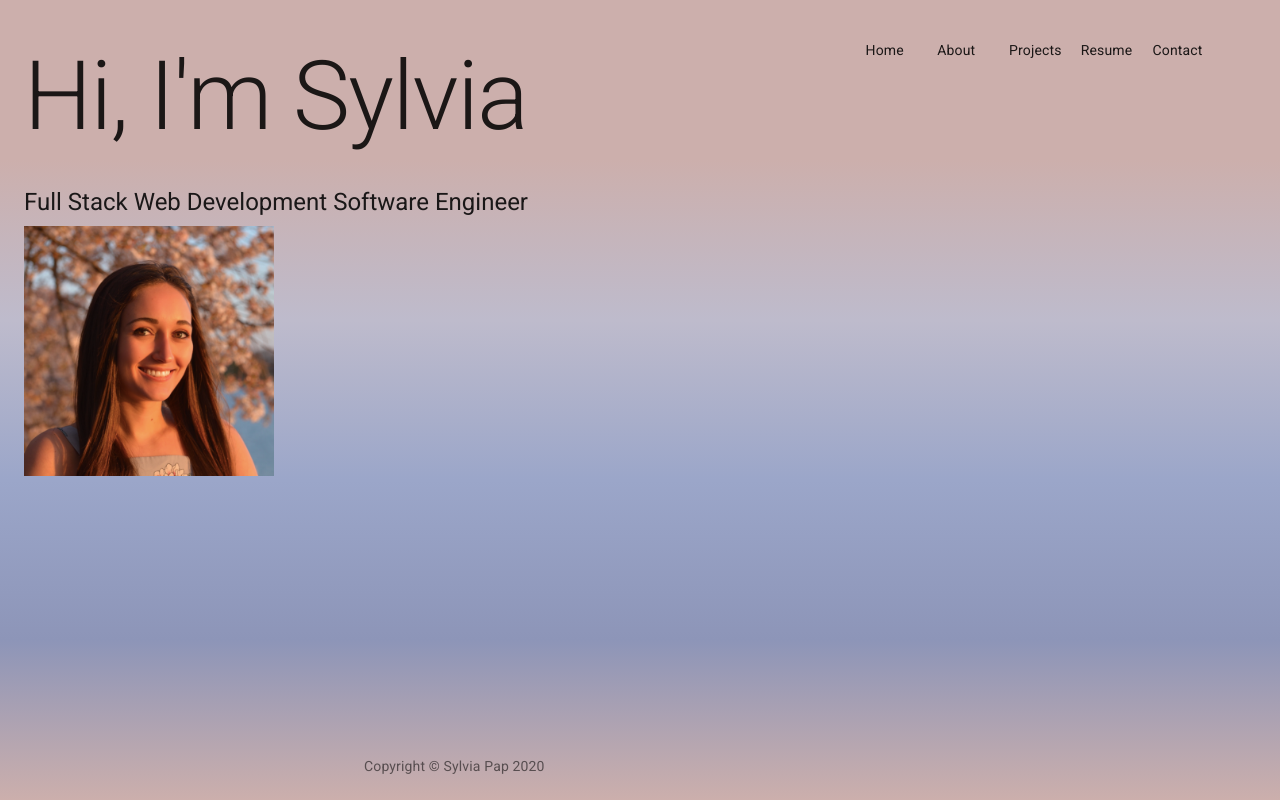
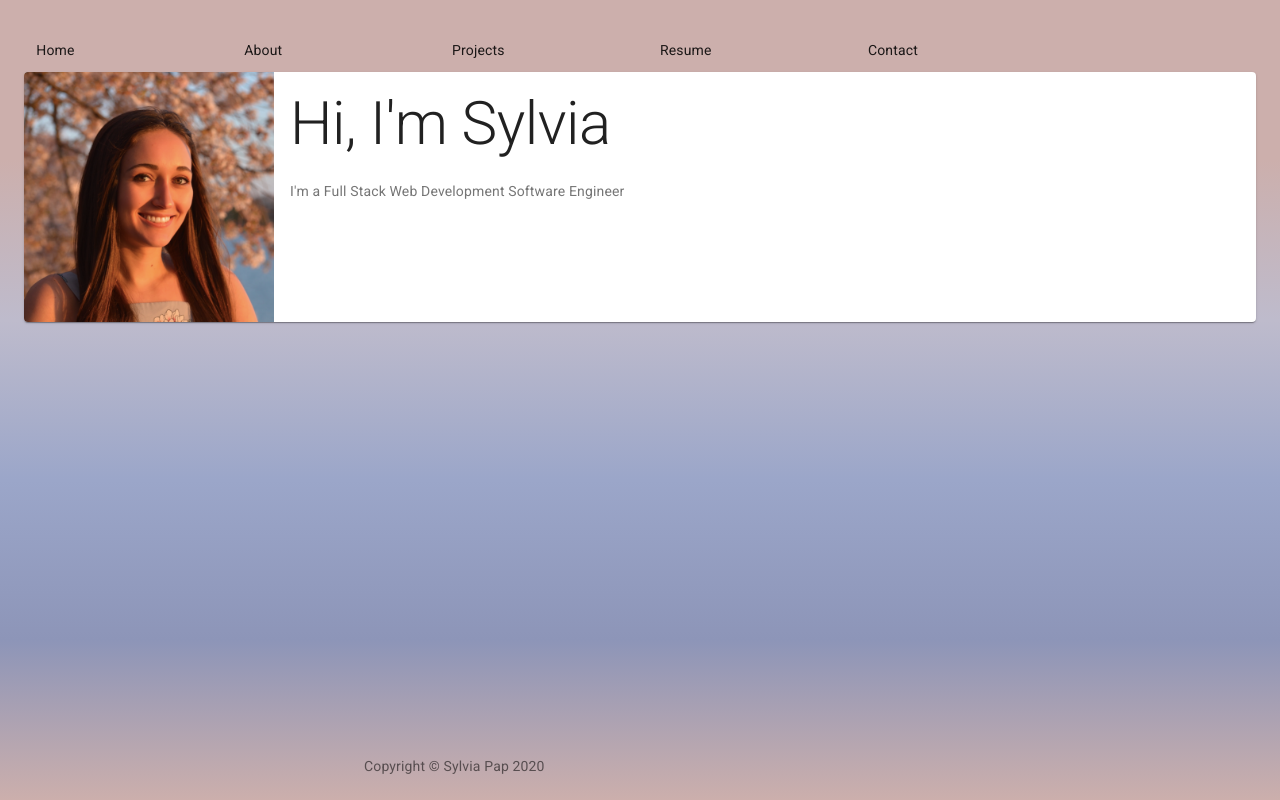
Before and after one commit to sylviapap/personal-site-react, a React (Create React App) app: page / in a window 1280 px wide. Built offline with nearby package versions, Linux system fonts and the light colour scheme.

Commit message:
added home card

```diff
--- a/src/components/Nav.js
+++ b/src/components/Nav.js
@@ -7,7 +7,7 @@ import Grid from '@material-ui/core/Grid';
 const useStyles = makeStyles((theme) => ({
   root: {
     flexGrow: 1,
-    float: "right"
+    margin: "1%"
   }
 }));
 
--- a/src/pages/Home.js
+++ b/src/pages/Home.js
@@ -1,26 +1,46 @@
-import React, { Component } from 'react';
 import {data} from '../services/data'
 
+import React from 'react';
+import { makeStyles } from '@material-ui/core/styles';
+import Card from '@material-ui/core/Card';
+import CardContent from '@material-ui/core/CardContent';
+import CardMedia from '@material-ui/core/CardMedia';
+import Button from '@material-ui/core/Button';
 import Typography from '@material-ui/core/Typography';
 
-class Home extends Component {
-  render() {
+const useStyles = makeStyles({
+  root: {
+    display: 'flex',
+    width: "100%"
+  },
+  media: {
+    height: 250,
+    width: 250
+  },
+});
+
+export default function Home() {
   const name = data.firstname;
   const description = data.description;
   const profilepic= "images/"+data.image;
 
+  const classes = useStyles();
+
   return (
-      <section id="home">
-         <Typography variant="h1" component="h2" gutterBottom>
+    <Card className={classes.root}>
+      <CardMedia
+        className={classes.media}
+        image={profilepic}
+        title="Contemplative Reptile"
+      />
+      <CardContent>
+        <Typography gutterBottom variant="h2" component="h2">
           Hi, I'm {name}
         </Typography>
-         <Typography variant="h5" gutterBottom>
-            {description}
+        <Typography variant="body2" color="textSecondary" component="p">
+          I'm a {description}
         </Typography>
-         <img className="profile-pic"  src={profilepic} alt="Profile Pic" />
-      </section>
+      </CardContent>
+    </Card>
   );
 }
-}
-
-export default Home;
```
Lines whose indentation alone changed are shown as unchanged.
